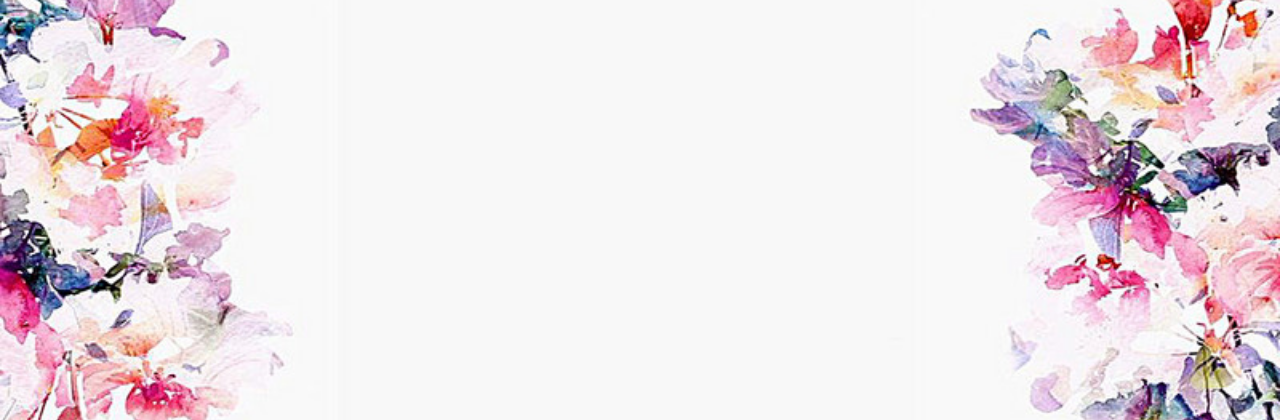
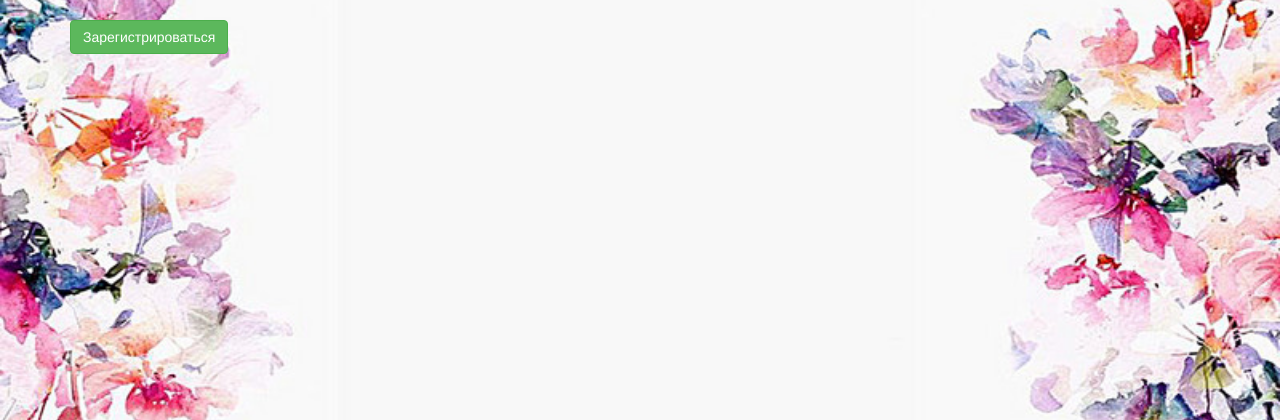
Before and after one commit to Nadi0998/homework, a Django app: template templates/registration/register.html in a window 1280 px wide. Shown: the part 72-492 px from the top of the page. Run offline with Django 3.2, Linux system fonts and the light colour scheme; the template is opened without the code that fills it, so the values that code supplies are empty; some libraries are stand-ins or nearby versions.

Commit message:
Registration working

```diff
--- a/templates/registration/register.html
+++ b/templates/registration/register.html
@@ -12,10 +12,10 @@
         {% csrf_token %}
         {{ form|crispy }}
 
-{#        <div>#}
-{#          <input type="submit" class="btn btn-success" value="Зарегистрироваться" />#}
+        <div>
+          <input type="submit" class="btn btn-success" value="Зарегистрироваться" />
 {#          <input type="hidden" name="next" value="{{ next }}" />#}
-{#        </div>#}
+        </div>
         </form>
     </div>
 {% endblock %}
```
